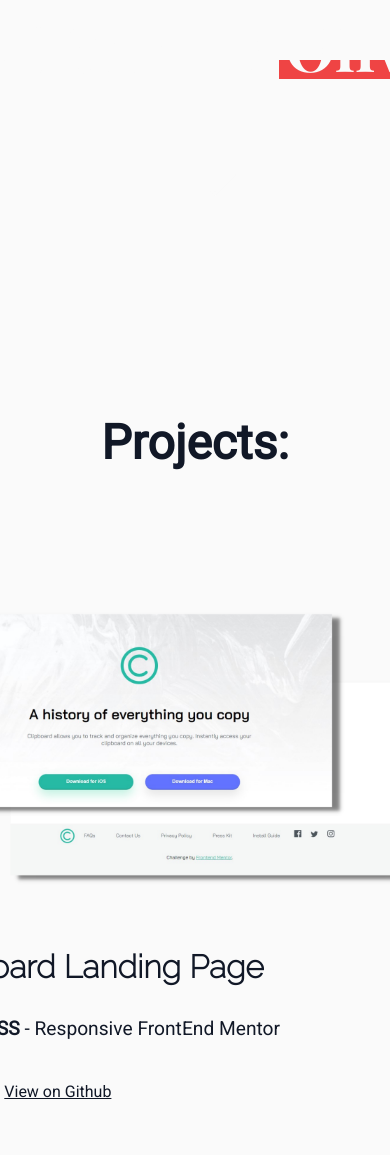
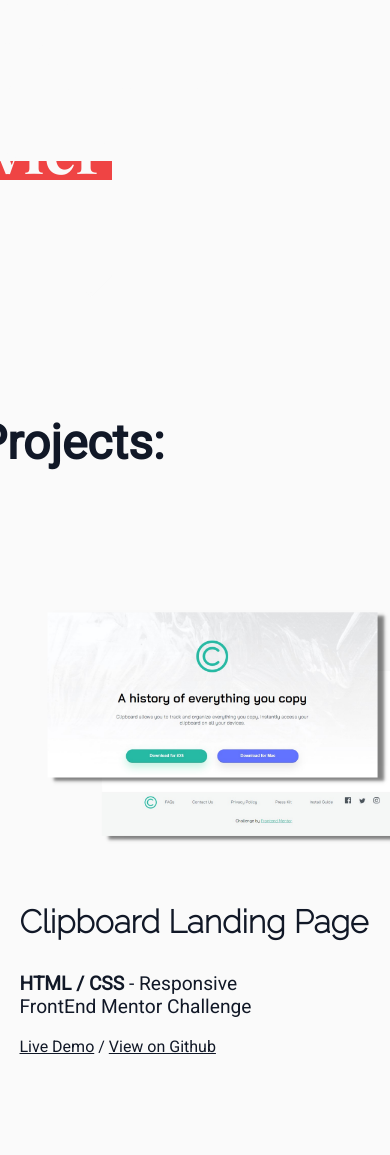
Before and after one commit to Olivier-Piron/Portfolio, a plain HTML site: page index.html in a window 390 px wide. Shown: the part 444-1599 px from the top of the page. Drawn offline with nearby package versions, Linux system fonts and the light colour scheme.

Commit message:
Responsive

```diff
--- a/assets/CSS/style.css
+++ b/assets/CSS/style.css
@@ -18,6 +18,7 @@ body {
     padding: 0px;
     margin: 0px;
     background-color: #fafafa;
+    overflow-x: hidden;
 }
 
 nav {
@@ -71,24 +72,21 @@ a:hover:after {
     align-items: center;
     justify-content: center;
     height: 120vh;
+    max-width: 90vw;
     flex-direction: column;
 }
+
+
 
 .title:hover {
     cursor: default;
 }
 
 .title h1 {
-    margin-top: -4rem;
+
     font-size: 4rem;
     color: #fafafa;
     font-family: 'Playfair Display', serif;
-}
-
-@media (max-width: 900px) {
-    .title h1 {
-        margin-left: 2rem;
-    }
 }
 
 .highlight {
@@ -131,6 +129,10 @@ a:hover:after {
     transition: .2s;
 }
 
+.project {
+    max-width: 90vw;
+}
+
 .content {
     display: flex;
     flex-wrap: wrap;
@@ -140,7 +142,7 @@ a:hover:after {
 
 .card img {
     height: auto;
-    width: 35rem;
+    width: 30rem;
     vertical-align: middle;
 }
 
@@ -224,6 +226,12 @@ a:hover:after {
 	border-radius: 5px;
 }
 
+@media (max-width: 800px) {
+    .about-card {
+        padding: 1rem;
+    }
+}
+
 .about h3 {
     font-size: 1.5rem;
 }
--- a/index.html
+++ b/index.html
@@ -43,7 +43,7 @@
 
         </section>
 
-        <section class="content section" data-bg="#fafafa">
+        <section class="content section-1" data-bg="#fafafa">
             <a name="projects"></a>
 
             <div class="project project_1 wow zoomIn">
@@ -133,8 +133,7 @@
             </div>
         </section>
 
-        <footer>
-        </footer>
+        <footer></footer>
 
     </div>
 
```
